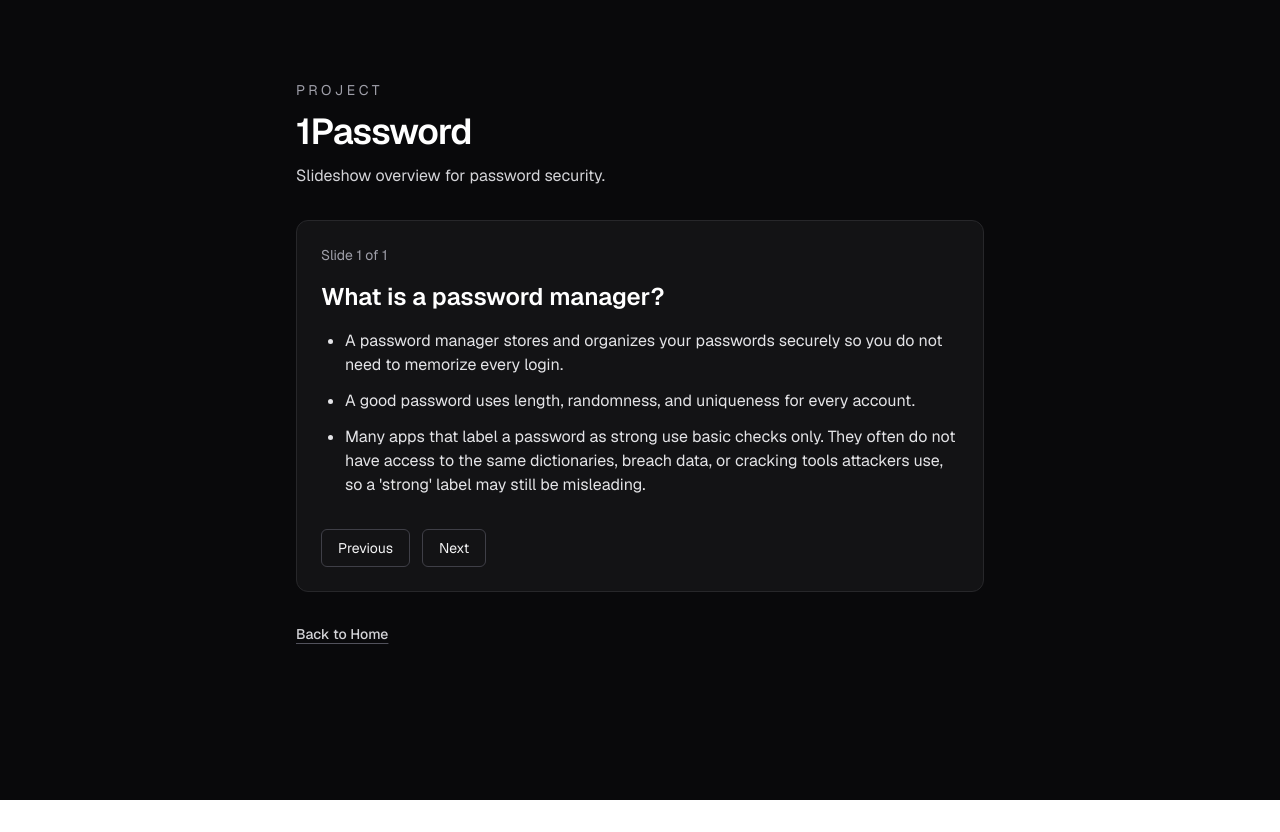
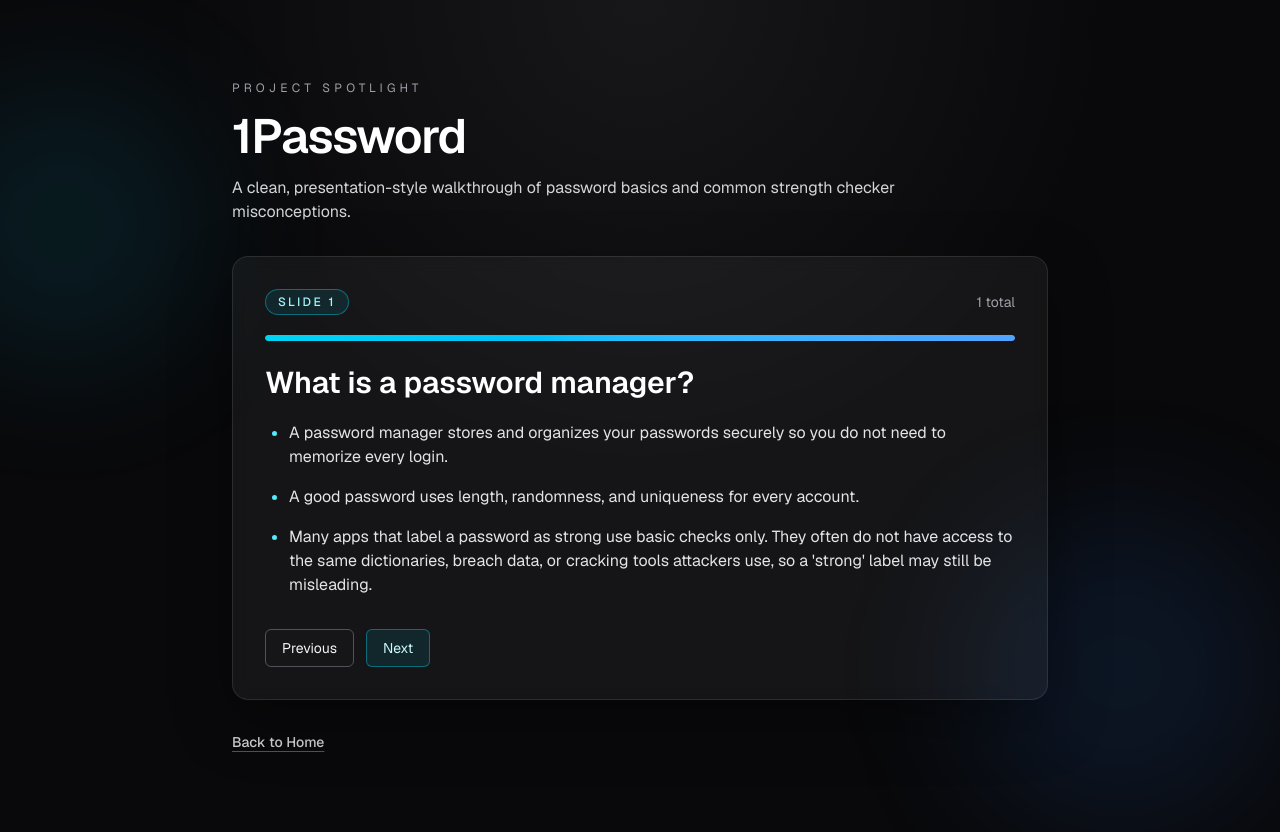
Before and after one commit to BobbiSteele/BobbiSteele.github.io, a Next.js app: page /1password in a window 1280 px wide. Before the commit the page ends 800 px from the top, so only its background shows below. Built offline with nearby package versions, Linux system fonts and the light colour scheme.

Commit message:
Updated UI

```diff
--- a/app/1password/page.tsx
+++ b/app/1password/page.tsx
@@ -23,6 +23,7 @@
   const [currentSlide, setCurrentSlide] = useState(0);
   const totalSlides = slides.length;
   const slide = slides[currentSlide];
+  const progress = ((currentSlide + 1) / totalSlides) * 100;
 
   const goNext = () => {
     setCurrentSlide((prev) => (prev + 1) % totalSlides);
@@ -33,37 +34,56 @@
   };
 
   return (
-    <main className="min-h-screen bg-zinc-950 text-zinc-100">
-      <div className="mx-auto flex w-full max-w-3xl flex-col gap-8 px-6 py-20 sm:px-10">
-        <header className="space-y-3">
-          <p className="text-sm uppercase tracking-[0.25em] text-zinc-400">Project</p>
-          <h1 className="text-4xl font-semibold tracking-tight text-white">1Password</h1>
-          <p className="max-w-xl text-zinc-300">Slideshow overview for password security.</p>
+    <main className="relative min-h-screen overflow-hidden bg-zinc-950 text-zinc-100">
+      <div className="pointer-events-none absolute inset-0">
+        <div className="absolute -left-20 top-20 h-72 w-72 rounded-full bg-cyan-500/10 blur-3xl" />
+        <div className="absolute bottom-0 right-0 h-80 w-80 rounded-full bg-blue-500/10 blur-3xl" />
+        <div className="absolute inset-0 bg-[radial-gradient(circle_at_top,rgba(255,255,255,0.06),transparent_45%)]" />
+      </div>
+
+      <div className="relative mx-auto flex w-full max-w-4xl flex-col gap-8 px-6 py-16 sm:px-10 sm:py-20">
+        <header className="space-y-4">
+          <p className="text-xs uppercase tracking-[0.35em] text-zinc-400">Project Spotlight</p>
+          <h1 className="text-4xl font-semibold tracking-tight text-white sm:text-5xl">1Password</h1>
+          <p className="max-w-2xl text-zinc-300">
+            A clean, presentation-style walkthrough of password basics and common strength checker misconceptions.
+          </p>
         </header>
 
-        <section className="rounded-xl border border-zinc-800 bg-zinc-900/70 p-6">
-          <div className="mb-4 text-sm text-zinc-400">
-            Slide {currentSlide + 1} of {totalSlides}
+        <section className="rounded-2xl border border-white/10 bg-white/5 p-6 shadow-[0_20px_60px_rgba(0,0,0,0.35)] backdrop-blur sm:p-8">
+          <div className="mb-5 flex items-center justify-between gap-4">
+            <span className="rounded-full border border-cyan-400/40 bg-cyan-400/10 px-3 py-1 text-xs font-medium uppercase tracking-[0.2em] text-cyan-200">
+              Slide {currentSlide + 1}
+            </span>
+            <span className="text-sm text-zinc-400">{totalSlides} total</span>
           </div>
-          <h2 className="text-2xl font-semibold text-white">{slide.title}</h2>
-          <ul className="mt-4 list-disc space-y-3 pl-6 text-zinc-200">
+
+          <div className="mb-6 h-1.5 w-full overflow-hidden rounded-full bg-zinc-800">
+            <div
+              className="h-full rounded-full bg-gradient-to-r from-cyan-400 to-blue-400 transition-all duration-500"
+              style={{ width: `${progress}%` }}
+            />
+          </div>
+
+          <h2 className="text-2xl font-semibold text-white sm:text-3xl">{slide.title}</h2>
+          <ul className="mt-5 list-disc space-y-4 pl-6 text-zinc-200 marker:text-cyan-300">
             {slide.points.map((point) => (
               <li key={point}>{point}</li>
             ))}
           </ul>
 
-          <div className="mt-8 flex gap-3">
+          <div className="mt-8 flex flex-wrap gap-3">
             <button
               type="button"
               onClick={goPrev}
-              className="rounded-md border border-zinc-700 px-4 py-2 text-sm text-zinc-100 transition hover:bg-zinc-800"
+              className="rounded-md border border-zinc-600 bg-zinc-900/60 px-4 py-2 text-sm text-zinc-100 transition hover:border-zinc-400 hover:bg-zinc-800"
             >
               Previous
             </button>
             <button
               type="button"
               onClick={goNext}
-              className="rounded-md border border-zinc-700 px-4 py-2 text-sm text-zinc-100 transition hover:bg-zinc-800"
+              className="rounded-md border border-cyan-400/40 bg-cyan-400/10 px-4 py-2 text-sm text-cyan-100 transition hover:bg-cyan-400/20"
             >
               Next
             </button>
```
